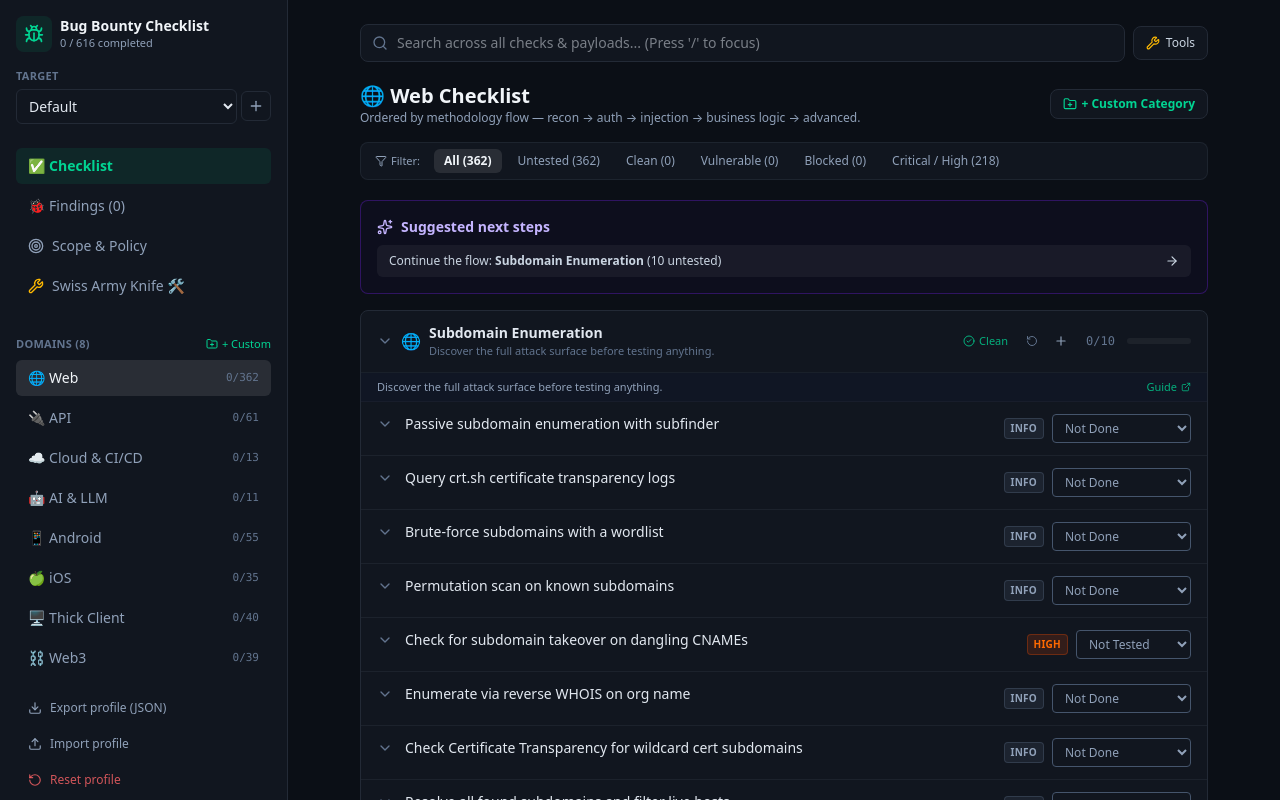
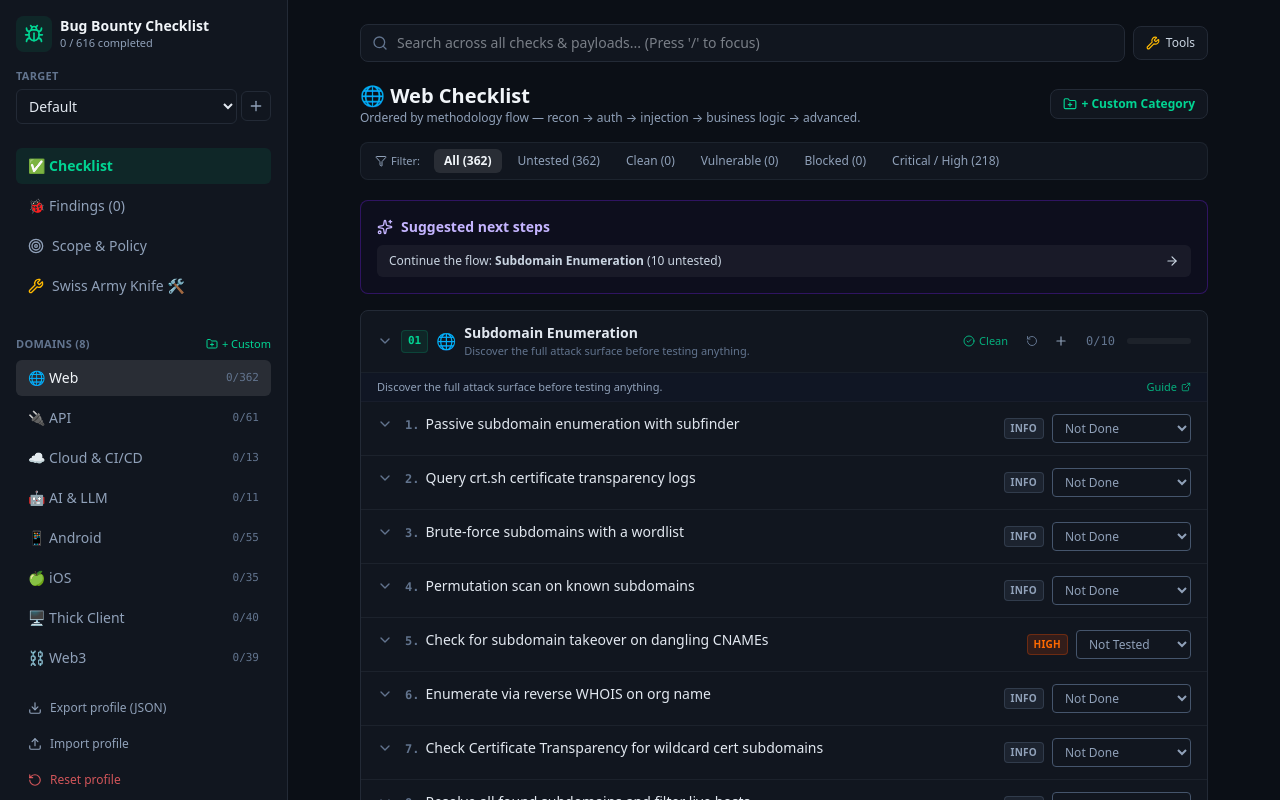
Before and after one commit to preetamkumar017/Bug-Hunting-Checklist, a React (Vite) app in the folder bug-bounty-checklist/: page / in a window 1280 px wide. Shown: the top 800 px of the page. Built offline with nearby package versions, Linux system fonts and the light colour scheme.

Commit message:
feat: add numbered badges to categories and checks
- Added formatted index badges (01, 02, etc.) to all CategorySection headers
- Added item numbering (1., 2., etc.) to all ChecklistItemRow entries

```diff
--- a/bug-bounty-checklist/src/App.tsx
+++ b/bug-bounty-checklist/src/App.tsx
@@ -292,6 +292,7 @@ export default function App() {
                     key={category.id}
                     category={category}
                     domain={domain}
+                    index={idx + 1}
                     defaultOpen={idx === 0 || statusFilter !== "all"}
                   />
                 ))
--- a/bug-bounty-checklist/src/components/CategorySection.tsx
+++ b/bug-bounty-checklist/src/components/CategorySection.tsx
@@ -9,10 +9,12 @@ import { AddCustomItemModal } from "./AddCustomItemModal";
 export function CategorySection({
   category,
   domain,
+  index,
   defaultOpen = false,
 }: {
   category: ChecklistCategory;
   domain: ChecklistDomain;
+  index?: number;
   defaultOpen?: boolean;
 }) {
   const [open, setOpen] = useState(defaultOpen);
@@ -52,6 +54,11 @@ export function CategorySection({
             <ChevronRight
               className={`h-4 w-4 shrink-0 text-slate-500 transition-transform ${open ? "rotate-90" : ""}`}
             />
+            {index !== undefined && (
+              <span className="shrink-0 font-mono text-[11px] font-bold text-emerald-400 bg-emerald-500/10 border border-emerald-500/20 px-1.5 py-0.5 rounded">
+                {String(index).padStart(2, "0")}
+              </span>
+            )}
             <span className="shrink-0">{category.emoji || "📋"}</span>
             <div className="min-w-0">
               <div className="flex items-center gap-2">
@@ -59,7 +66,7 @@ export function CategorySection({
                   {category.name}
                 </span>
                 {category.isCustom && (
-                  <span className="rounded bg-indigo-500/20 px-1.5 py-0.2 text-[10px] font-semibold text-indigo-400">
+                  <span className="rounded bg-indigo-500/20 px-1.5 py-0.5 text-[10px] font-semibold text-indigo-400">
                     Custom
                   </span>
                 )}
@@ -145,12 +152,13 @@ export function CategorySection({
                 No items in this category. Click &quot;+&quot; to add a check.
               </div>
             ) : (
-              category.items.map((item) => (
+              category.items.map((item, itemIdx) => (
                 <ChecklistItemRow
                   key={item.id}
                   item={item}
                   category={category}
                   domain={domain}
+                  itemIndex={itemIdx + 1}
                 />
               ))
             )}
--- a/bug-bounty-checklist/src/components/ChecklistItemRow.tsx
+++ b/bug-bounty-checklist/src/components/ChecklistItemRow.tsx
@@ -22,10 +22,12 @@ export function ChecklistItemRow({
   item,
   category,
   domain,
+  itemIndex,
 }: {
   item: ChecklistItem;
   category: ChecklistCategory;
   domain: ChecklistDomain;
+  itemIndex?: number;
 }) {
   const [open, setOpen] = useState(false);
   const [showFindingForm, setShowFindingForm] = useState(false);
@@ -95,7 +97,14 @@ export function ChecklistItemRow({
 
         <div className="min-w-0 flex-1">
           <button onClick={() => setOpen((o) => !o)} className="block w-full text-left">
-            <p className="text-sm text-slate-200">{item.text}</p>
+            <p className="text-sm text-slate-200">
+              {itemIndex !== undefined && (
+                <span className="font-mono text-xs font-semibold text-slate-500 mr-1.5">
+                  {itemIndex}.
+                </span>
+              )}
+              {item.text}
+            </p>
           </button>
 
           <div className="mt-2 flex items-center gap-2 sm:hidden">
```
